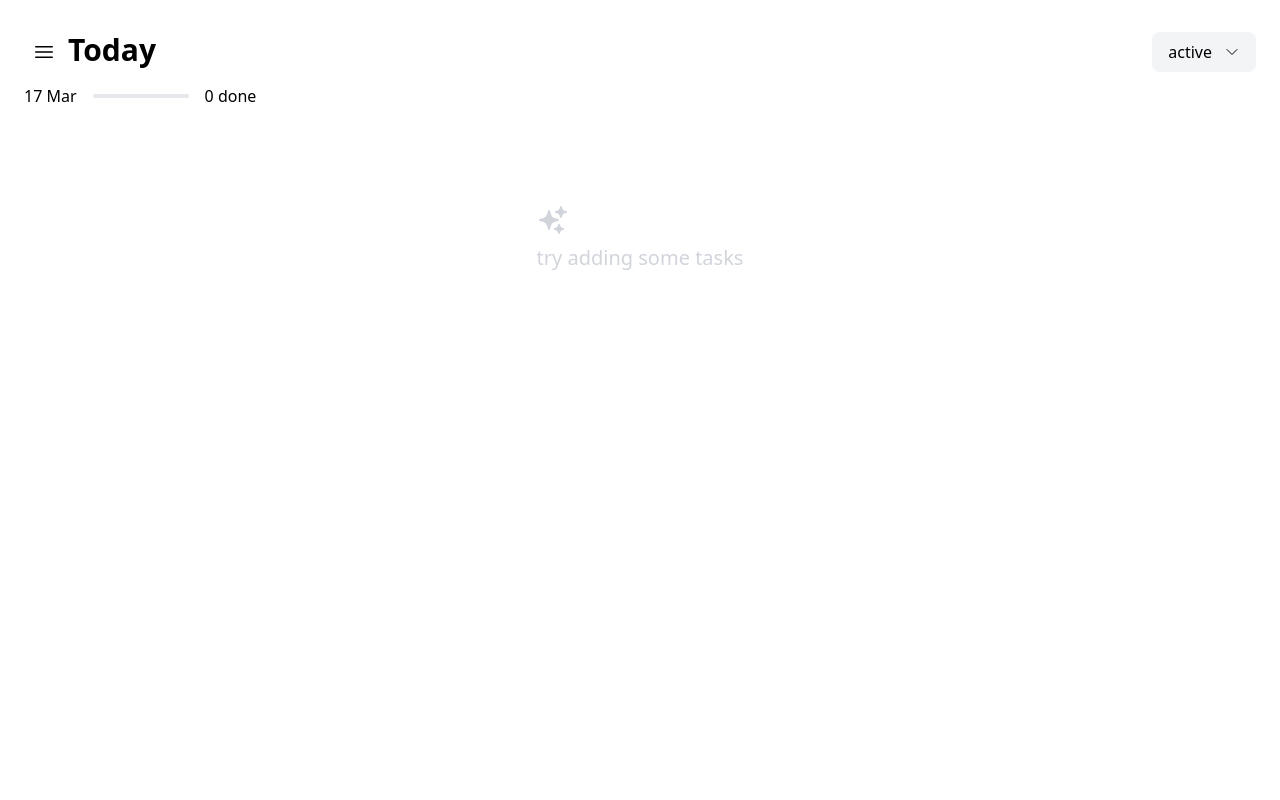
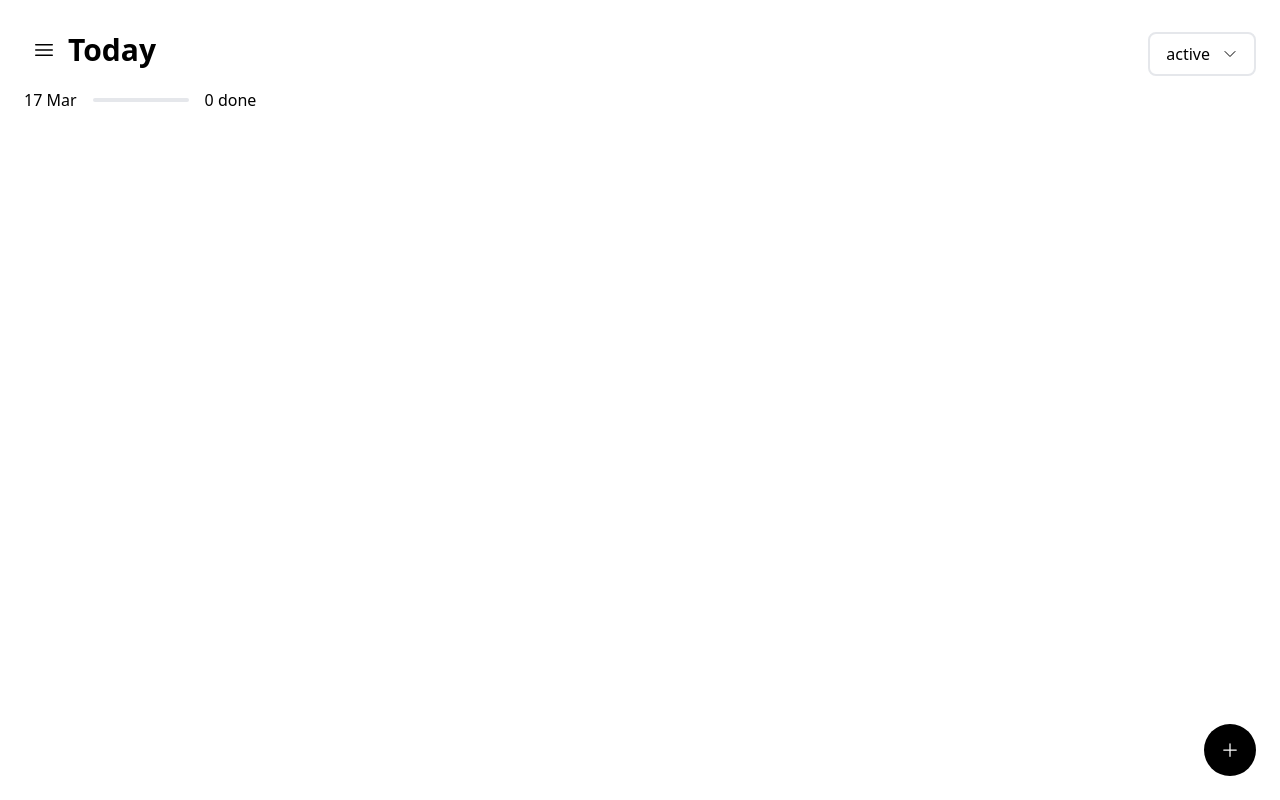
Before and after one commit to ashishk1331/Feather, a React (Vite) app: page / in a window 1280 px wide. Built offline with nearby package versions, Linux system fonts and the light colour scheme.

Commit message:
Bug fixes

```diff
--- a/src/components/Header.jsx
+++ b/src/components/Header.jsx
@@ -3,6 +3,8 @@ import { CheckBadgeIcon, MoonIcon } from '@heroicons/react/24/solid'
 import { Circle, Dot, Moon } from '@phosphor-icons/react'
 import { cn } from '../util/cn'
 import { useState } from 'react'
+import { getItem } from '../util/useStorage.js'
+import Pill from '../components/Pill'
 
 function Option(props){
 
@@ -52,20 +54,21 @@ export default function Header(props){
 	];
 	const menuOption = props.menuOption, setMenuOption = props.setMenuOption;
 	const [ toggleMenu, setToggleMenu ] = useState(false)
+	const [ tags, setTags ] = useState(getItem('tags'))
 
 	const date = new Date()
 	const today = `${date.getDate()} ${months[date.getMonth()].substring(0,3)}`
 
 	let percent = 0
-	if(props.ftasks.length > 0){
-		percent = Math.floor((props.completedTasks.length / props.ftasks.length) * 100)
+	if(props.tasks.length > 0){
+		percent = Math.floor((props.completedTasks.length / props.tasks.length) * 100)
 	}
 
 	return (
 		<div className="relative flex flex-col items-center gap-3 w-full my-4">
 			<div className="flex items-left gap-4 w-full">
 				<button
-					className="p-2"
+					className="p-2 pt-0"
 					onClick={() => {
 						props.setToggleSideBar(true)
 					}}
@@ -74,17 +77,17 @@ export default function Header(props){
 				</button>
 				<h1 className="text-3xl font-bold leading-9 mr-auto -ml-3">
 					{
-						(percent >= 98) ?
-						<p className="ml-auto flex items-end gap-1">
-							<CheckBadgeIcon weight="fill" className="fill-black w-8 h-8" />
-							{percent}%
+						(percent >= 100) ?
+						<p className="flex items-center gap-1">
+							<CheckBadgeIcon className="w-6 h-6 " />
+							100%
 						</p>
 						:
 						'Today'
 					}
 				</h1>
 				<button
-					className={cn("flex items-center gap-3 p-2 px-4 bg-gray-100 rounded-lg w-fit", toggleMenu ? "shadow-xl" : "")}
+					className={cn("flex items-center gap-3 p-2 px-4 bg-white border-2 rounded-lg w-fit", toggleMenu ? "border-black" : "")}
 					onClick={() => {
 						setToggleMenu(!toggleMenu)
 				}}>
@@ -115,11 +118,17 @@ export default function Header(props){
 						}}
 					/>
 				</div>
-				<p>{props.ftasks.length > 0 ? props.completedTasks.length : 0} done</p>
+				<p>{props.tasks.length > 0 ? props.completedTasks.length : 0} done</p>
 			</div>
-
+			{/*{
+				menuOption === 1 && <ul className="w-full flex items-center gap-3">
+					{
+						tags.map((i, ind) => <Pill text={i} />)
+					}
+				</ul>
+			}*/}
 			{
-				toggleMenu && <div className = "absolute right-0 top-[50%] mt-3 bg-gray-100 p-4 px-8 rounded-lg flex flex-col items-right gap-2 shadow-xl">
+				toggleMenu && <div className = "absolute right-0 top-[50%] mt-3 bg-[white] p-4 px-8 rounded-lg flex flex-col items-right gap-2 shadow-xl">
 					{
 						options.map(i => <Option key={i.text} {...i} menuOption={menuOption} setMenuOption={setMenuOption} setToggleMenu={setToggleMenu}/>)
 					}
--- /dev/null
+++ b/src/components/Pill.jsx
@@ -0,0 +1,7 @@
+export default function Pill(props){
+	return (
+		<li className="text-black text-xs p-2 px-3 bg-gray-100 rounded-xl font-medium">
+			{props.text}
+		</li>
+	)
+}
--- a/src/components/SideBar.jsx
+++ b/src/components/SideBar.jsx
@@ -1,4 +1,12 @@
 import { XMarkIcon } from '@heroicons/react/24/outline'
+
+function Tab(props){
+	return (
+		<li>
+
+		</li>
+	)
+}
 
 export default function SideBar(props){
 	return (
--- a/src/components/Task.jsx
+++ b/src/components/Task.jsx
@@ -62,7 +62,7 @@ export default function Task(props){
 						props.tags.map((i, ind) => <Tag key={ind+'a'} text={i} />)
 					}
 					{
-						props.menuOption === 1 && ( props.days.length < 7 ? props.days.map((i, ind) => <Tag key={ind+'b'} text={i} />) :  <Tag key={ind+'c'} text="week" />)
+						props.menuOption === 1 && ( props.days.length < 7 ? props.days.map((i, ind) => <Tag key={ind+'b'} text={i} />) :  <Tag key={'c'} text="week" />)
 					}
 				</ul>
 			</div>
--- a/src/screens/Form.jsx
+++ b/src/screens/Form.jsx
@@ -45,6 +45,8 @@ export default function Form(props){
 				taskDays.push(daysName[i])
 			}
 		}
+
+		if(taskDays.length < 1 || activeTags.length < 1){ return }
 
 		let task = taskify({
 			tasks: props.tasks,
@@ -173,7 +175,7 @@ export default function Form(props){
 										href="#"
 										onClick={(e) => {
 											e.preventDefault();
-											let tag = tagFormInp.current.value
+											let tag = tagFormInp.current.value.toLowerCase()
 											// setActiveTags([tag, ...activeTags])
 											setItem('tags', [tag])
 											setTags([tag, ...tags])
--- a/src/screens/Home.jsx
+++ b/src/screens/Home.jsx
@@ -1,7 +1,7 @@
 import Header from '../components/Header'
 import Task from '../components/Task'
 import SideBar from '../components/SideBar'
-import { PlusSmallIcon, TrashIcon, PencilIcon, XMarkIcon,PlusIcon } from '@heroicons/react/24/outline'
+import { PlusSmallIcon, TrashIcon, PencilIcon, XMarkIcon, PlusIcon } from '@heroicons/react/24/outline'
 import { SparklesIcon } from '@heroicons/react/24/solid'
 import { useState, useEffect } from 'react'
 import { getItem, setItem, removeItem } from '../util/useStorage'
@@ -11,26 +11,19 @@ export default function Home(props){
 	const daysName = ['sun', 'mon', 'tue', 'wed', 'thu', 'fri', 'sat']
 	const today = daysName[new Date().getDay()]
 	const [ menuOption, setMenuOption ] = useState(0)
-	const [ ftasks, setFTasks ] = useState([])
+	const [ activeTasks, setActiveTasks ] = useState([])
 	const [ toggleSideBar, setToggleSideBar ] = useState(false)
 
-	function filterTasks(tasks, option){
-		if(option === 0){
-			let t = tasks.filter(i => i.days.includes(today)).map(i => {
-				i.finished = false
-				return i
-			})
+	function filterTasks(tasks){
+		let t = tasks.filter(i => i.days.includes(today))
 		return t
-		} else if( option === 1){
-			return tasks.map(i => {
-				i.finished = false
-				return i
-			})
-		}
 	}
 
 	useEffect(() => {
-		setFTasks(filterTasks(props.tasks, menuOption))
+		if(props.tasks.length < 1){
+			props.setCompletedTasks([])
+		}
+		setActiveTasks(filterTasks(props.tasks))
 	}, [menuOption, props.tasks])
 
 	useEffect(() => {
@@ -48,22 +41,12 @@ export default function Home(props){
 				menuOption={menuOption}
 				setMenuOption={setMenuOption}
 				completedTasks={props.completedTasks}
-				ftasks={ftasks}
+				tasks={activeTasks}
 				setToggleSideBar={setToggleSideBar}
 			/>
-			{
-				props.tasks.length < 1 ?
-				<div className="w-fit mx-auto m-6 mt-24 text-gray-300 text-xl flex flex-col gap-2">
-					<SparklesIcon className="w-8 h-8" />
-					<h1>
-						try adding some tasks
-					</h1>
-				</div>
-				:
-				<>
 			<ul>
 			{
-						ftasks.map(i =>
+				activeTasks.length > 0 && activeTasks.map(i =>
 					<Task key={i.id} {...i}
 						selectedList={props.selectedList}
 						setSelectedList={props.setSelectedList}
@@ -73,23 +56,9 @@ export default function Home(props){
 				/>)
 			}
 			</ul>
-					<div className="w-full h-24 rounded-lg border-2 text-gray-400 flex">
-						<button
-							className="m-auto flex items-center gap-3 p-3"
-							onClick={(e) => {
-								props.setShowAddForm(1)
-							}}
-						>
-							<PlusIcon />
-							<p>
-								Add a new task
-							</p>
-						</button>
-					</div>
-				</>
-			}
+
 			<div className="fixed bottom-0 right-0 m-6 flex items-center gap-2">
-			{/*{
+			{
 				props.selectedList.length > 0 ?
 				<button
 					className="p-4 bg-red-500 rounded-full text-white"
@@ -101,14 +70,14 @@ export default function Home(props){
 				</button>
 				:
 				<button
-					className="p-4 bg-[#111827] rounded-full text-white"
+					className="p-4 bg-black rounded-full text-white"
 					onClick={(e) => {
 						props.setShowAddForm(1)
 					}}
 				>
-					<PlusSmallIcon className="w-6 h-6"/>
+						<PlusIcon className="w-5 h-5" />
 				</button>
-			}*/}
+			}
 			</div>
 		</div>
 	)
--- a/src/util/useStorage.js
+++ b/src/util/useStorage.js
@@ -9,6 +9,9 @@ if(getItem('tags') === null){
 if(getItem('date') === null){
 	removeItem('date', [new Date().toJSON()])
 }
+
+// dev reset ->
+// localStorage.clear()
 
 export function getItem(key){
 	return JSON.parse(localStorage.getItem(key))
```
Lines whose indentation alone changed are shown as unchanged.
